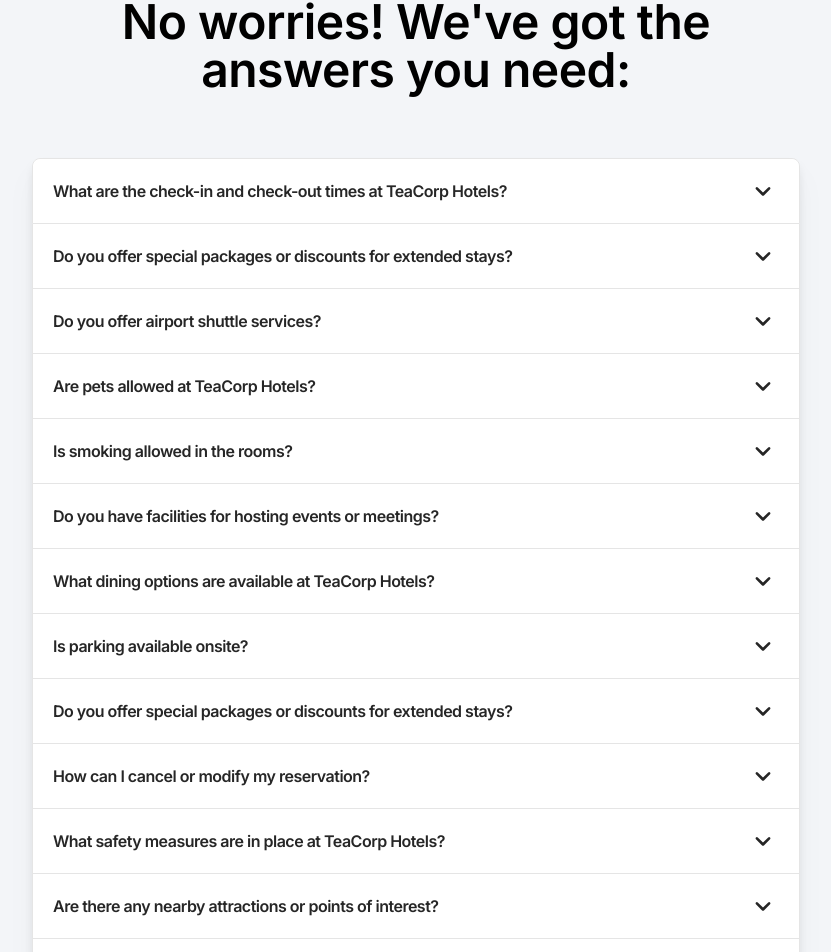
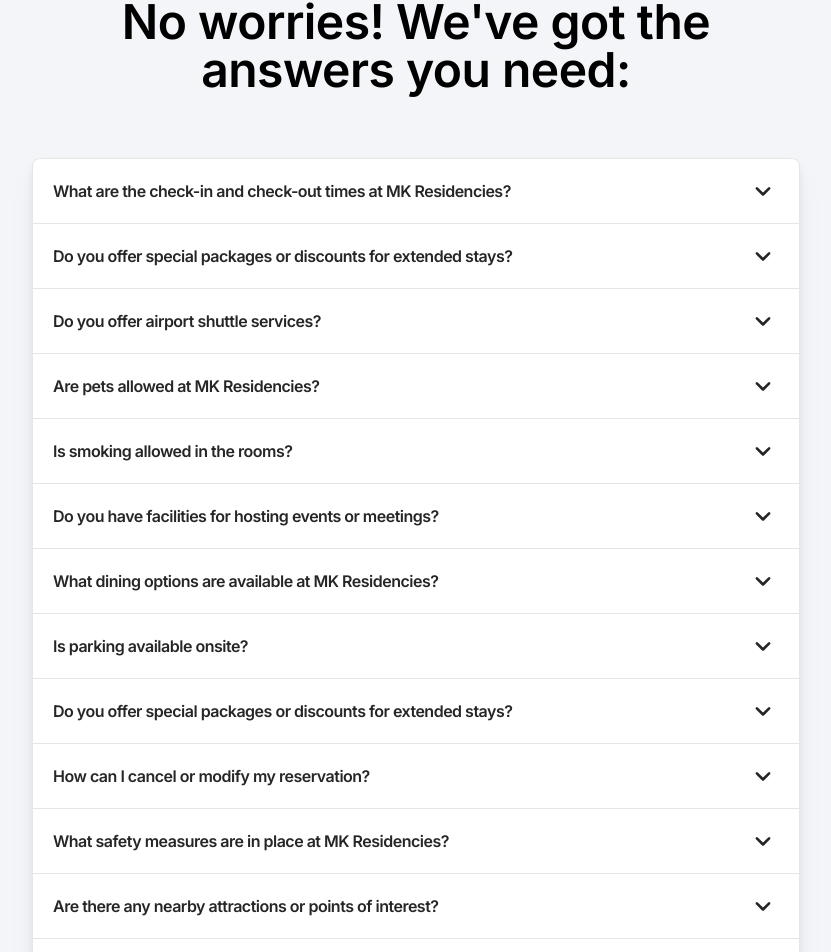
Before and after one commit to ishaan-chadha1/mk-residencies, a Next.js app: page / in a window 1280 px wide. Shown: the part 6226-7178 px from the top of the page, without its empty margins (224-1055 px from the left). Built offline with nearby package versions, Linux system fonts and the light colour scheme.

Commit message:
Removal of TeaCorpHotels and replace with MK in q&a

```diff
--- a/components/Accordion/Accordion.js
+++ b/components/Accordion/Accordion.js
@@ -7,7 +7,7 @@ import clsx from "clsx";
 const accordionData = [
     {
         id: uuid(),
-        title: "What are the check-in and check-out times at TeaCorp Hotels?",
+        title: "What are the check-in and check-out times at MK Residencies?",
         isOpen: true,
         content:
             "Check-in time is at 12 noon, and check-out time is at 12 noon. We understand that travel plans may vary, so feel free to contact us for special arrangements."
@@ -28,7 +28,7 @@ const accordionData = [
     },
     {
         id: uuid(),
-        title: "Are pets allowed at TeaCorp Hotels?",
+        title: "Are pets allowed at MK Residencies?",
         isOpen: false,
         content:
             "Unfortunately, we do not allow pets on our premises, except for service animals as required by law."
@@ -49,7 +49,7 @@ const accordionData = [
     },
     {
         id: uuid(),
-        title: "What dining options are available at TeaCorp Hotels?",
+        title: "What dining options are available at MK Residencies?",
         isOpen: false,
         content:
             "Our in-house kitchen serves a variety of delicious dishes for breakfast, lunch, and dinner. Additionally, we offer room service for guests who prefer to dine in the comfort of their rooms."
@@ -77,7 +77,7 @@ const accordionData = [
     },
     {
         id: uuid(),
-        title: "What safety measures are in place at TeaCorp Hotels?",
+        title: "What safety measures are in place at MK Residencies?",
         isOpen: false,
         content:
             "We prioritize the safety and well-being of our guests and staff. Our properties are equipped with CCTV security systems, and we follow stringent cleanliness and hygiene protocols in line with industry standards."
@@ -91,7 +91,7 @@ const accordionData = [
     },
     {
         id: uuid(),
-        title: "How can I provide feedback about my stay at TeaCorp Hotels?",
+        title: "How can I provide feedback about my stay at MK Residencies?",
         isOpen: false,
         content:
             "We value your feedback and strive to continuously improve our services. You can share your feedback with our team during your stay, or contact us via email or phone after your departure."
```
